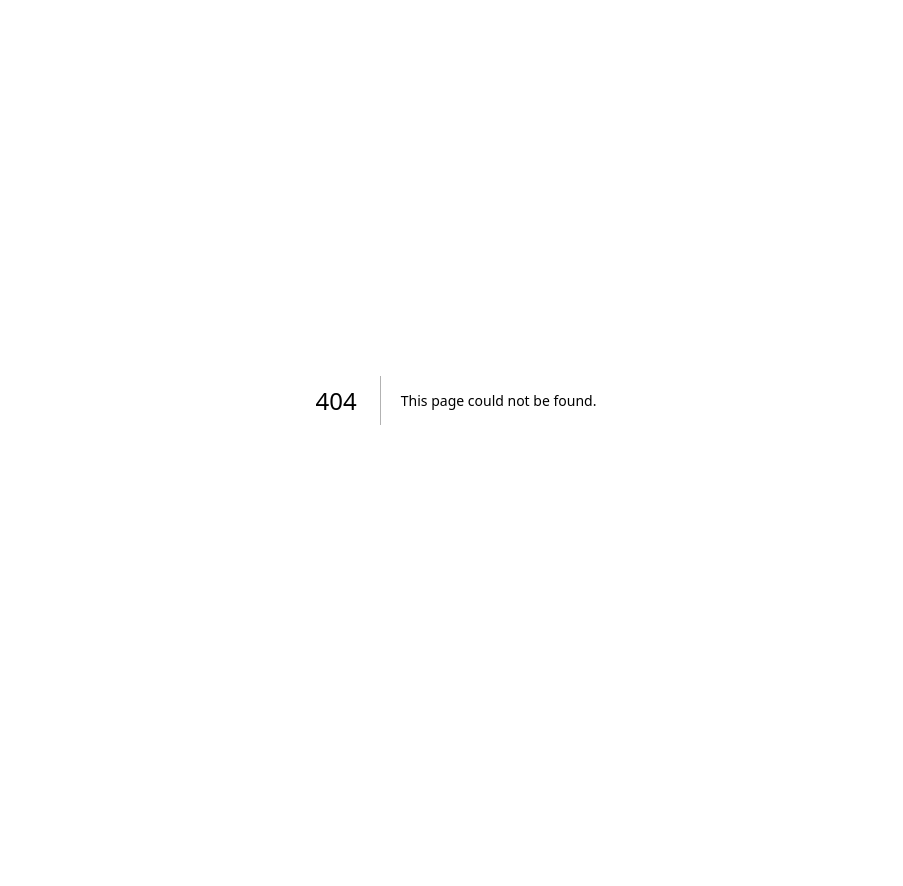
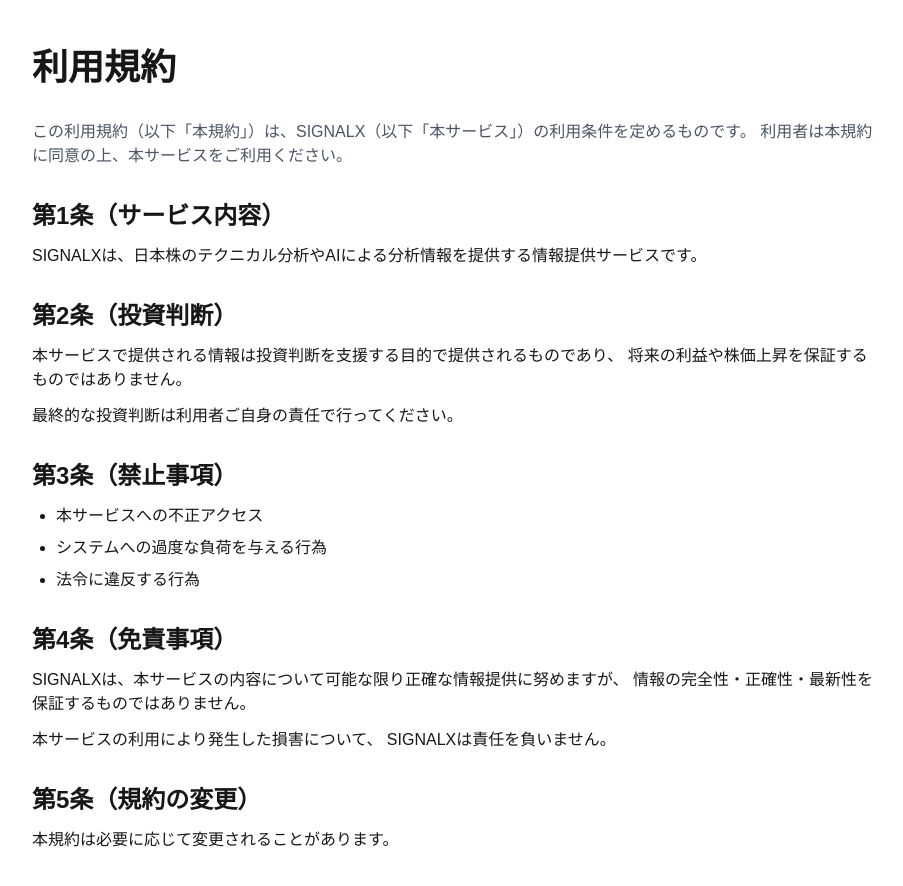
Before and after one commit to asawaku1632/signal-x, a Next.js app: page /terms in a window 1280 px wide. Before the commit this address had no page. Shown: the top 886 px of the page, without its empty margins (184-1087 px from the left). Before the commit the page ends 800 px from the top, so only its background shows below. Built offline with nearby package versions, Linux system fonts and the light colour scheme.

Commit message:
Add terms page

```diff
--- /dev/null
+++ b/app/terms/page.tsx
@@ -0,0 +1,77 @@
+export default function TermsPage() {
+  return (
+    <main className="mx-auto max-w-4xl px-6 py-12">
+      <h1 className="mb-8 text-4xl font-bold">
+        利用規約
+      </h1>
+
+      <p className="mb-8 text-gray-600">
+        この利用規約（以下「本規約」）は、SIGNALX（以下「本サービス」）の利用条件を定めるものです。
+        利用者は本規約に同意の上、本サービスをご利用ください。
+      </p>
+
+      <section className="mb-8">
+        <h2 className="mb-3 text-2xl font-bold">
+          第1条（サービス内容）
+        </h2>
+
+        <p>
+          SIGNALXは、日本株のテクニカル分析やAIによる分析情報を提供する情報提供サービスです。
+        </p>
+      </section>
+
+      <section className="mb-8">
+        <h2 className="mb-3 text-2xl font-bold">
+          第2条（投資判断）
+        </h2>
+
+        <p>
+          本サービスで提供される情報は投資判断を支援する目的で提供されるものであり、
+          将来の利益や株価上昇を保証するものではありません。
+        </p>
+
+        <p className="mt-3">
+          最終的な投資判断は利用者ご自身の責任で行ってください。
+        </p>
+      </section>
+
+      <section className="mb-8">
+        <h2 className="mb-3 text-2xl font-bold">
+          第3条（禁止事項）
+        </h2>
+
+        <ul className="list-disc pl-6 space-y-2">
+          <li>本サービスへの不正アクセス</li>
+          <li>システムへの過度な負荷を与える行為</li>
+          <li>法令に違反する行為</li>
+        </ul>
+      </section>
+
+      <section className="mb-8">
+        <h2 className="mb-3 text-2xl font-bold">
+          第4条（免責事項）
+        </h2>
+
+        <p>
+          SIGNALXは、本サービスの内容について可能な限り正確な情報提供に努めますが、
+          情報の完全性・正確性・最新性を保証するものではありません。
+        </p>
+
+        <p className="mt-3">
+          本サービスの利用により発生した損害について、
+          SIGNALXは責任を負いません。
+        </p>
+      </section>
+
+      <section>
+        <h2 className="mb-3 text-2xl font-bold">
+          第5条（規約の変更）
+        </h2>
+
+        <p>
+          本規約は必要に応じて変更されることがあります。
+        </p>
+      </section>
+    </main>
+  );
+}
```
